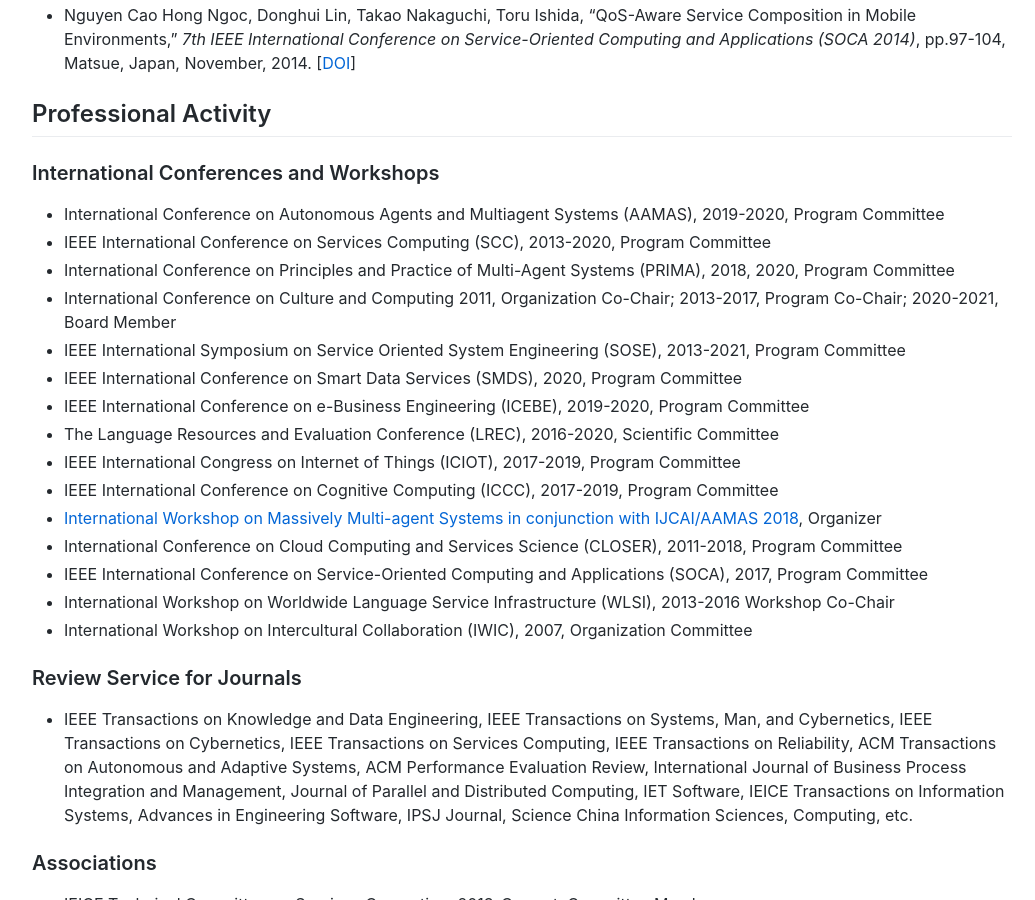
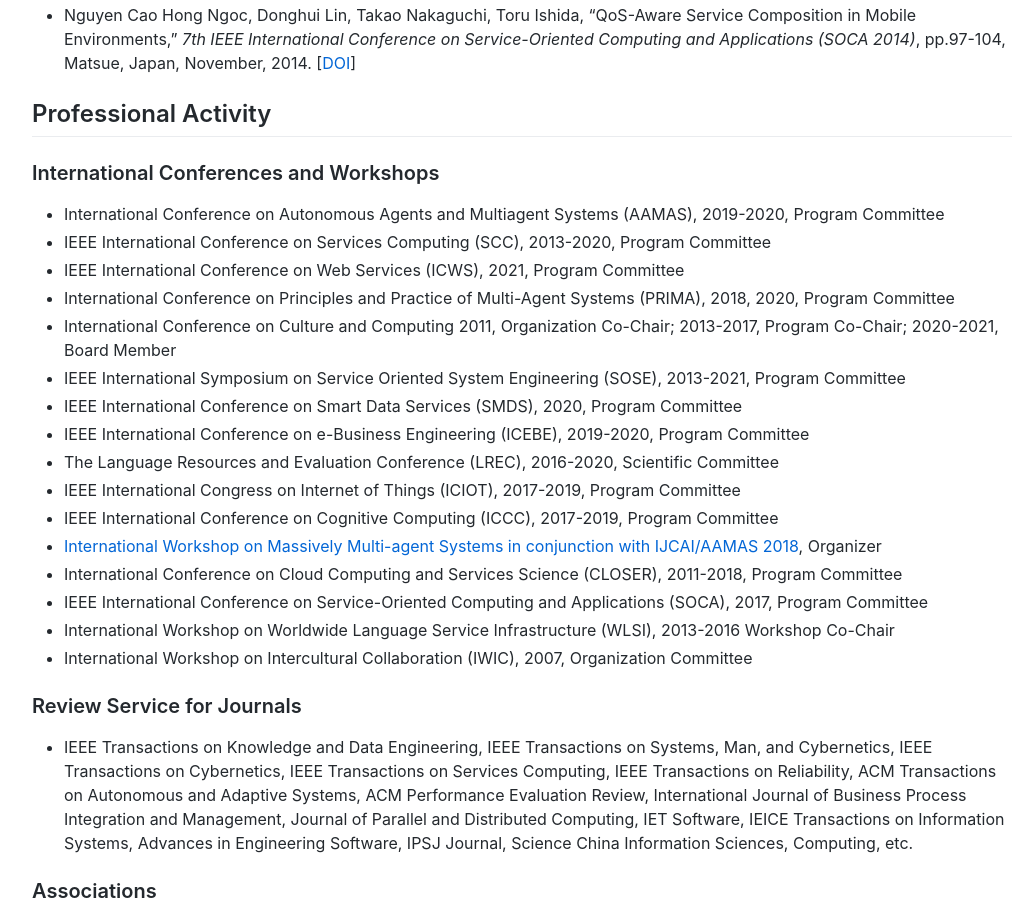
Before and after one commit to lindh/lindh.github.io, a Jekyll site: the page built from index.md, in a window 1280 px wide and 900 px high, scrolled down 6120 px. Shown: the whole window, without its empty margins (118-1153 px from the left). Built offline with Jekyll 4.4.1, drawn with Linux system fonts in a browser that asks for light colours; comment, search, counter and statistics services are not loaded.

Commit message:
2021/05/16

```diff
--- a/index.md
+++ b/index.md
@@ -138,6 +138,7 @@
 ### International Conferences and Workshops
 - International Conference on Autonomous Agents and Multiagent Systems (AAMAS), 2019-2020, Program Committee
 - IEEE International Conference on Services Computing (SCC), 2013-2020, Program Committee
+- IEEE International Conference on Web Services (ICWS), 2021, Program Committee
 - International Conference on Principles and Practice of Multi-Agent Systems (PRIMA), 2018, 2020, Program Committee
 - International Conference on Culture and Computing 2011, Organization Co-Chair; 2013-2017, Program Co-Chair; 2020-2021, Board Member
 - IEEE International Symposium on Service Oriented System Engineering (SOSE), 2013-2021, Program Committee
```
